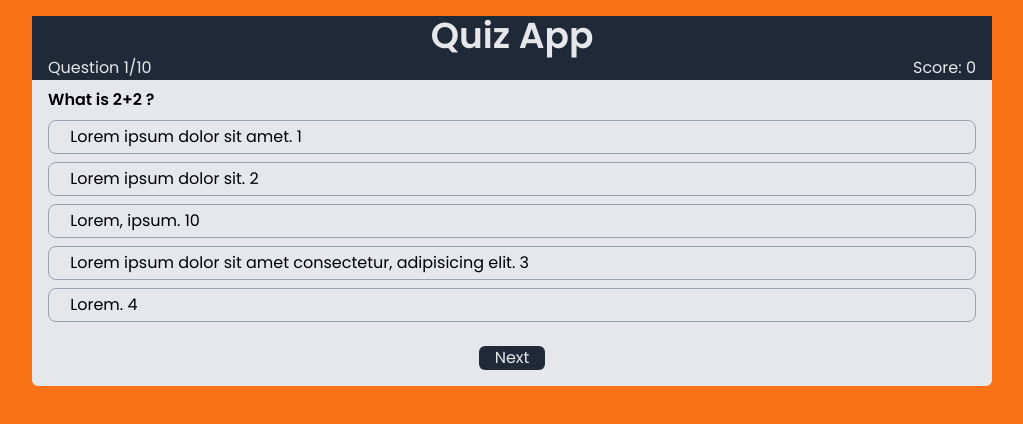
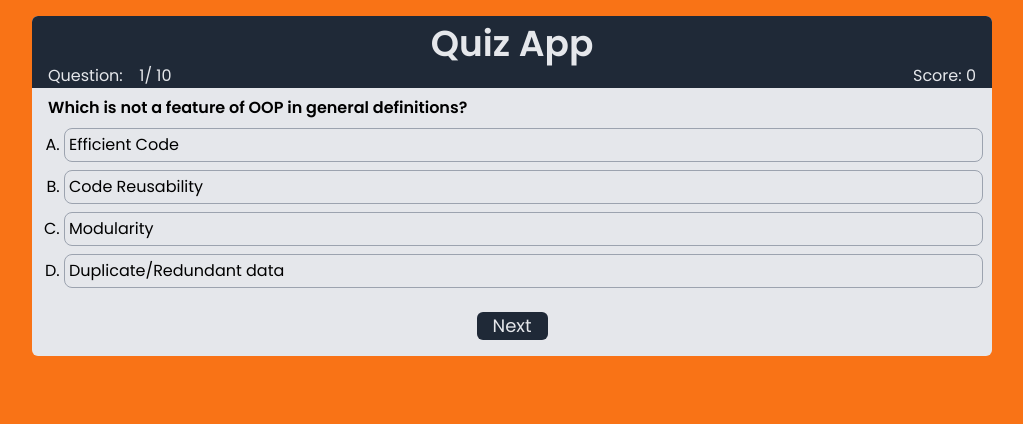
Before and after one commit to Abhishekranjan-01/Javascript-Projects, a plain HTML site: page 0-Level/8-Quiz-App/index.html in a window 1280 px wide. Shown: the whole page, without its empty margins (128-1151 px from the left). Drawn offline with Linux system fonts and the light colour scheme.

Commit message:
Readability Improved

```diff
--- a/0-Level/8-Quiz-App/index.html
+++ b/0-Level/8-Quiz-App/index.html
@@ -6,71 +6,82 @@
     <title>Quiz-App</title>
     <link rel="stylesheet" href="./style.css">
 
-    <!-- <script type="module" src="./q-2.js" defer></script> -->
     <script src="./script.js" defer></script>
 
     <link rel="preconnect" href="https://fonts.googleapis.com">
-<link rel="preconnect" href="https://fonts.gstatic.com" crossorigin>
-<link href="https://fonts.googleapis.com/css2?family=Manrope:wght@200;300;400;500;600;700;800&family=Montserrat:ital,wght@0,200;0,300;0,400;0,500;0,600;0,700;1,400;1,500;1,600&family=Poppins:ital,wght@0,300;0,400;0,500;0,600;0,700;1,300;1,400;1,500;1,600&display=swap" rel="stylesheet">
+    <link rel="preconnect" href="https://fonts.gstatic.com" crossorigin>
+    <link href="https://fonts.googleapis.com/css2?family=Manrope:wght@200;300;400;500;600;700;800&family=Montserrat:ital,wght@0,200;0,300;0,400;0,500;0,600;0,700;1,400;1,500;1,600&family=Poppins:ital,wght@0,300;0,400;0,500;0,600;0,700;1,300;1,400;1,500;1,600&display=swap" rel="stylesheet">
 
 </head>
+
 <body class="bg-orange-500 flex justify-center py-4 font-['Poppins','sans-serif']">
 
     <div class="bg-red-600 bg-lime-500 hidden"></div>
 
-    <form action="" method="get" class=" bg-gray-200 md:w-3/4 rounded-md">
+    <!-- Question And Options Form -->
 
-        <div class="bg-gray-800 px-4 ">
+    <form action="" method="get" class=" bg-gray-200 md:w-3/4 rounded-md ">
+
+        <!-- Timer -->
+        <div class="bg-gray-800 px-4 pt-2 rounded-t-md">
             <h1 class="text-center text-4xl font-semibold text-gray-200"> Quiz App</h1>
         </div>
 
+        <!-- Question Counter And Score -->
         <div class="flex justify-between px-4 bg-gray-800 text-gray-200">
-            <h3>Question <span id="CurrentQuestionCount"> 1/</span><span data-questions="Total Availabel Questions">10</span></h3>
 
+            <h3>
+                Question: &ensp;
+                <span id="CurrentQuestionCount"> 1/</span>
+                <span data-questions="Total Availabel Questions">10</span>
+            </h3>
+
+            <!-- Score Counter -->
             <h3>Score: <span id="ScoreCount">0</span></h3>
         </div>
 
-
-        <div class="bg-gray-200 my-2 px-4 ">
+        <!-- Question's -div -->
+        <div class="bg-gray-200 my-2 px-4 " data-question_count="question_count-1">
             <div>
-                <h2 id="qustion" class="font-semibold">What is 2+2 ?</h2>
+                <h2 id="qustion" class="font-semibold">Which is not a feature of OOP in general definitions?</h2>
             </div>
         </div>
 
-
+        <!-- Options-list -->
         <div data-option="answer-options" class="flex flex-col pb-4">
 
-            <ul class="flex flex-col gap-2 px-4 pb-2 cursor-pointer">
+            <ul  class="list-[upper-alpha] flex flex-col gap-2 px-4 pb-2 cursor-pointer relative left-4">
 
-                <li class="border-gray-400 border rounded-lg p-1 hover:bg-zinc-800 hover:text-gray-200 transition-all duration-200 ease-in-out">
-                    <input class="opacity-0" type="checkbox" name="1" >
-                    Lorem ipsum dolor sit amet. 1
+                <!-- Option-A -->
+                <li class="w-[99%] border-gray-400 border rounded-lg p-1 hover:bg-zinc-800 hover:text-gray-200 transition-all duration-200 ease-in-out" data-question_count="q_1">
+
+                    Efficient Code
 
                 </li>
 
-                <li class="border-gray-400 border rounded-lg p-1 hover:bg-zinc-800 hover:text-gray-200 transition-all duration-200 ease-in-out">
-                    <input class="opacity-0" type="checkbox" name="2" >
-                    Lorem ipsum dolor sit. 2
+                <!-- Option-B -->
+                <li class="w-[99%] border-gray-400 border rounded-lg p-1 hover:bg-zinc-800 hover:text-gray-200 transition-all duration-200 ease-in-out" data-question_count="q_1">
+
+                    Code Reusability
                 </li>
 
-                <li class="border-gray-400 border rounded-lg p-1 hover:bg-zinc-800 hover:text-gray-200 transition-all duration-200 ease-in-out">
-                    <input class="opacity-0" type="checkbox" name="10" >
-                    Lorem, ipsum. 10
-                </li>
-                <li class="border-gray-400 border rounded-lg p-1 hover:bg-zinc-800 hover:text-gray-200 transition-all duration-200 ease-in-out">
-                    <input class="opacity-0" type="checkbox" name="3" >
-                    Lorem ipsum dolor sit amet consectetur, adipisicing elit. 3
-                </li>
-                <li class="border-gray-400 border rounded-lg p-1 hover:bg-zinc-800 hover:text-gray-200 transition-all duration-200 ease-in-out">
-                    <input class="opacity-0" type="checkbox" name="4" >
-                    Lorem. 4
+                <!-- Option-C -->
+                <li class="w-[99%] border-gray-400 border rounded-lg p-1 hover:bg-zinc-800 hover:text-gray-200 transition-all duration-200 ease-in-out" data-question_count="q_1">
+
+                    Modularity
                 </li>
 
+                <!-- Option-D -->
+                <li class="w-[99%] border-gray-400 border rounded-lg p-1 hover:bg-zinc-800 hover:text-gray-200 transition-all duration-200 ease-in-out" data-question_count="q_1" onclick="questionOne();">
+
+                    Duplicate/Redundant data
+                </li>
 
 
             </ul>
 
-            <button type="submit" class="mx-auto bg-gray-800 rounded-md text-gray-200 px-4 mt-4">Next</button>
+            <!-- Next Button -->
+            <button type="submit" class="mx-auto bg-gray-800 rounded-md text-lg text-gray-200 px-4 mt-4">Next</button>
 
         </div>
 
```
Also changed, not shown: 0-Level/8-Quiz-App/style.css.
